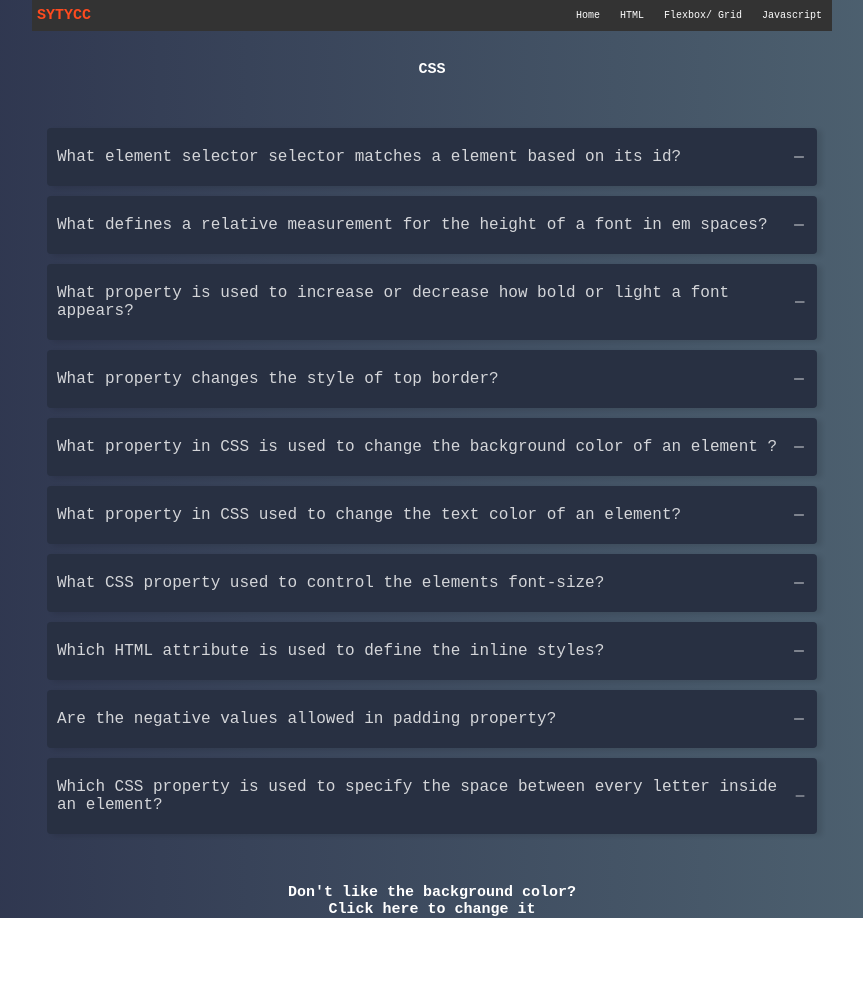
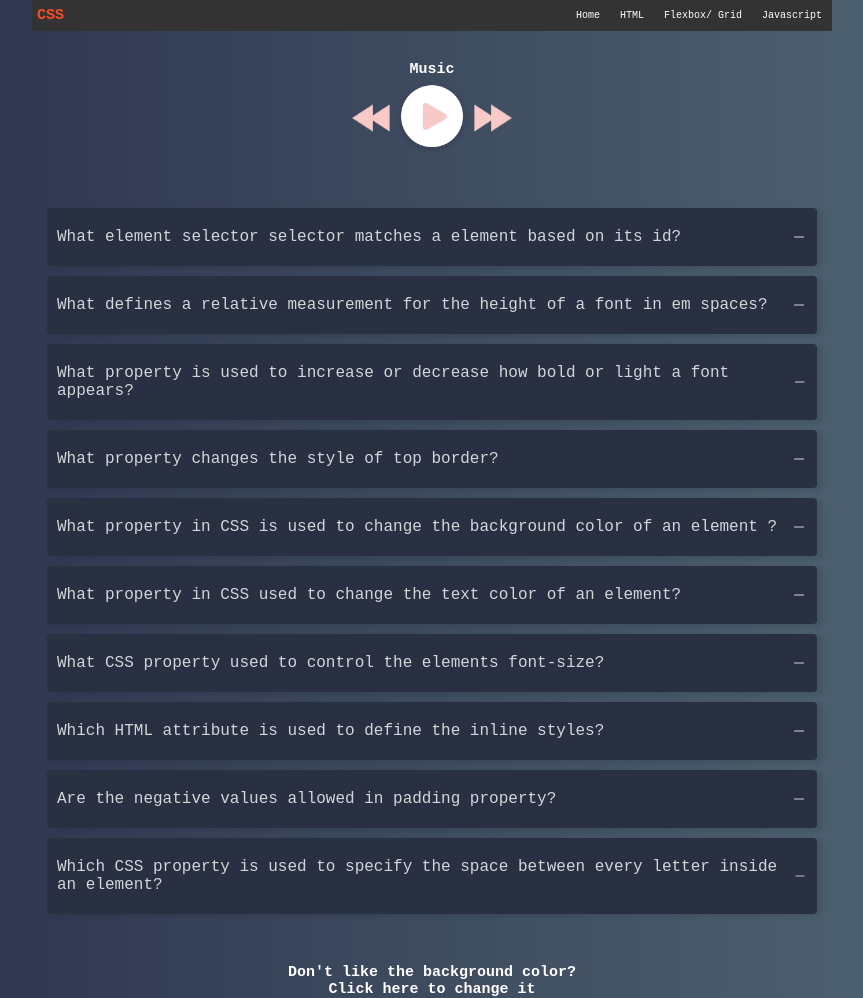
Before and after one commit to Jadessu/Project-Quiz-Game, a plain HTML site: page cssstudy.html in a window 1280 px wide. Shown: the whole page, without its empty margins (208-1071 px from the left). Before the commit the page ends 918 px from the top, so only its background shows below. Drawn offline with nearby package versions, Linux system fonts and the light colour scheme.

Commit message:
add music to all study sections

```diff
--- a/JS/study.js
+++ b/JS/study.js
@@ -47,7 +47,7 @@ function play(){
       isPlaying = false
       mySong.pause()
       mySong.volume = .1
-      icon.src = "play.png"
+      icon.src = "../images/play.png"
   }
 
 }
--- a/cssstudy.html
+++ b/cssstudy.html
@@ -14,7 +14,7 @@
 
     <section>
         <nav class="navbar">
-            <div class = "brand-title">SYTYCC</div>
+            <div class = "brand-title">CSS</div>
             <a href = "#" class = "toggle-button">
                 <span class = "bar"></span>
                 <span class = "bar"></span>
@@ -31,7 +31,14 @@
                 </ul>
             </div>
         </nav>
-                <div class = "title"> <h1>CSS</h1> </div>
+
+
+                <div class = "title"> <h1>Music</h1> </div>
+                <div id = "music-player">
+                    <img src="../images/backButton.png" alt="" id = "previous" class = "back-forward">
+                    <img src="../images/play.png" alt="" id = "icon" >
+                    <img src="../images/nextButton.png" alt="" id = "next" class = "back-forward">
+                    </div>
         <div class="container">
 
             <div class="accordion">
```
Also changed, not shown: flexboxstudy.html (+7 -2 lines), javascriptstudy.html (+7 -2 lines).
